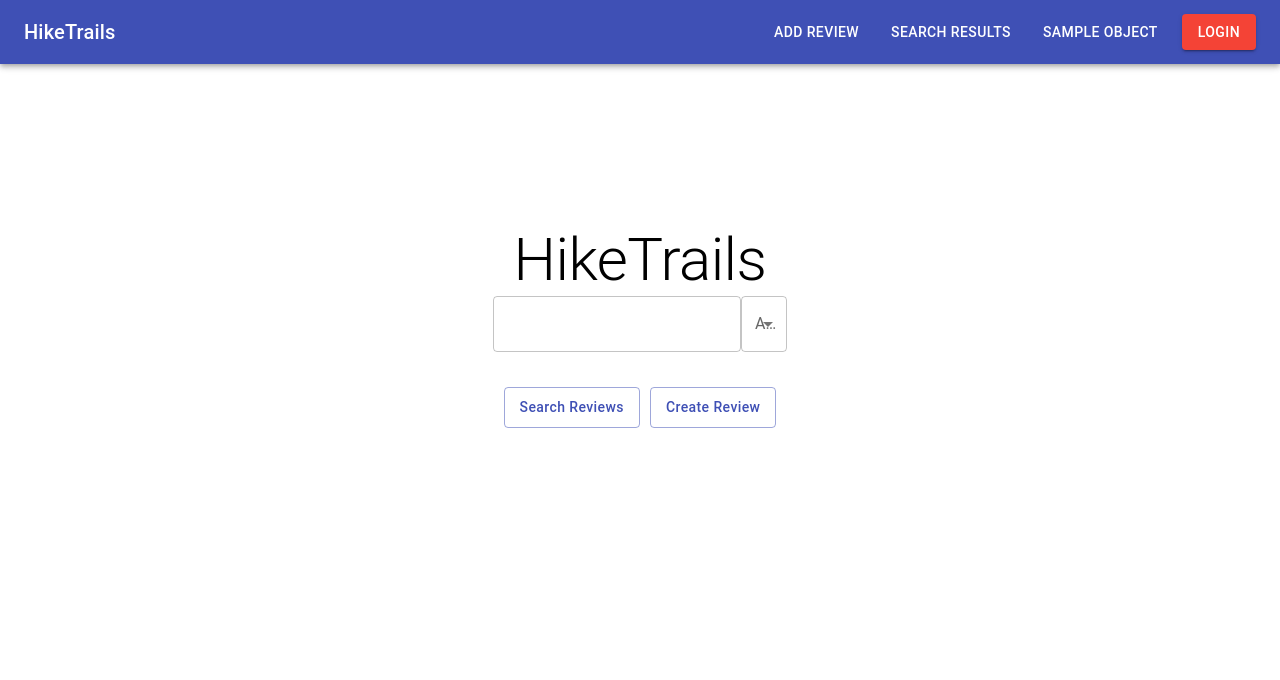
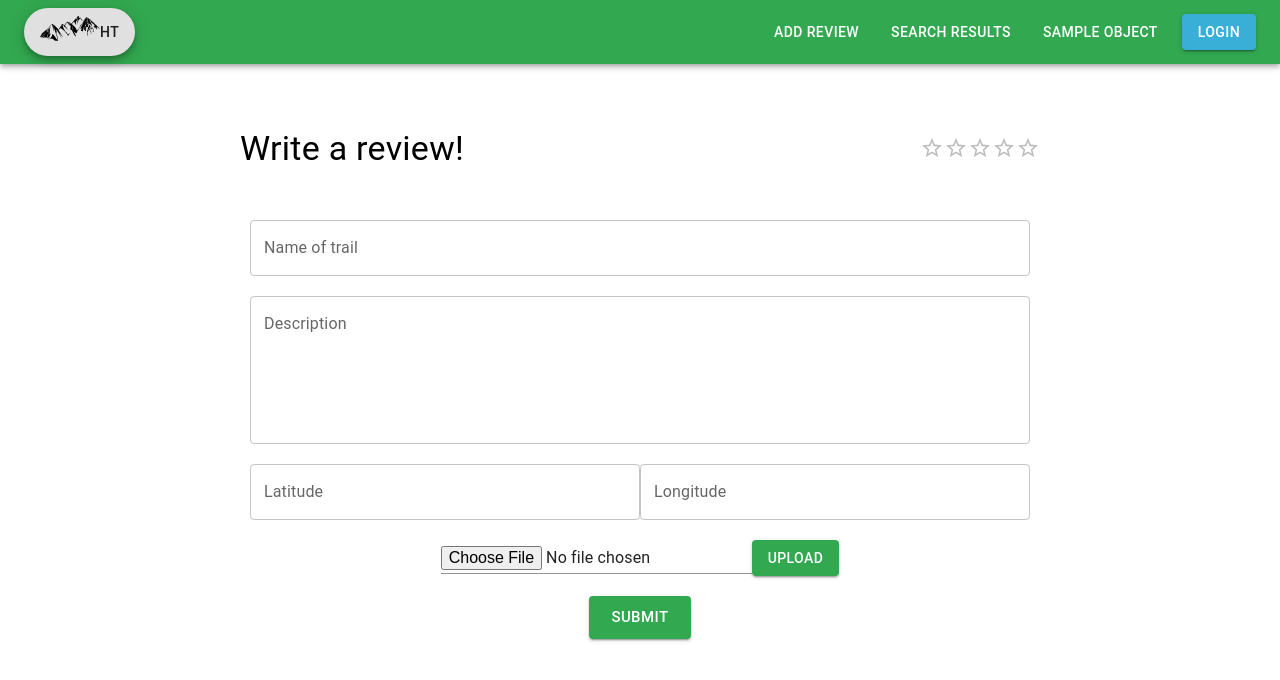
Before and after one commit to kapooa13/hiketrails, a React (Create React App) app: page /addreview in a window 1280 px wide. Shown: the top 680 px of the page. Built offline with nearby package versions, Linux system fonts and the light colour scheme.

Commit message:
Completed submission page and added logo

```diff
--- a/src/App.css
+++ b/src/App.css
@@ -28,7 +28,7 @@ a:link, a:visited {
 .home__body {
   flex: 1;
   display: flex;
-  margin-top: 12.5%;
+  margin-top: 10%;
   flex-direction: column;
 }
 
--- a/src/App.js
+++ b/src/App.js
@@ -1,7 +1,10 @@
 import './App.css';
+import HTLogo from './hiketrails-logo-cropped.svg';
 
 import Search from './Search';
 import UserLogin from './UserLogin';
+import SubmissionPage from './SubmissionPage';
+import SampleObject from './SampleObject';
 import DrawerComponent from './NavbarDrawer';
 import useMediaQuery from '@mui/material/useMediaQuery'
 
@@ -15,27 +18,22 @@ import {
 import Stack from '@mui/material/Stack';
 
 import * as React from 'react';
-import AppBar from '@mui/material/AppBar';
-import Box from '@mui/material/Box';
-import Toolbar from '@mui/material/Toolbar';
-import Typography from '@mui/material/Typography';
-import Button from '@mui/material/Button';
-
+import { AppBar, Box, Fab, Toolbar, Typography, Button, SvgIcon, Icon } from '@mui/material';
 import { createTheme, ThemeProvider } from '@mui/material/styles';
 
 
 const theme = createTheme({
   palette: {
     primary: {
-      light: '#757ce8',
-      main: '#3f50b5',
-      dark: '#002884',
+      light: '#5BB973',
+      main: '#32a850',
+      dark: '#237538',
       contrastText: '#fff',
     },
     secondary: {
-      light: '#ff7961',
-      main: '#f44336',
-      dark: '#ba000d',
+      light: '#60BFDF',
+      main: '#39afd8',
+      dark: '#277A97',
       contrastText: '#000',
     },
   },
@@ -50,9 +48,21 @@ function ButtonAppBar() {
     <Box sx={{ flexGrow: 1 }}>
       <AppBar position="static">
         <Toolbar>
-          <Typography align="left" variant="h6" component={Link} to={'/'} style={{ textDecoration: 'none', boxShadow: 'none' }}>
+          {/*<Typography align="left" variant="h6" component={Link} to={'/'} style={{ textDecoration: 'none', boxShadow: 'none' }}>
             HikeTrails
-          </Typography>
+          </Typography>*/}
+          <Fab size="large" variant="extended" color="white" aria-label="edit">
+            {/*HT*/}
+            <div>
+              <img src={HTLogo} alt="logo" width="60px"/>
+            </div>
+            <div color='#32a850'>
+              HT
+{/*              <Typography align="right" color="primary" variant="h6" component={Link} to={'/'} style={{ textDecoration: 'none', boxShadow: 'none' }}>
+                HT
+              </Typography>
+*/}            </div>
+          </Fab>
           <div style={{ flexGrow: 1 }}>
           </div>
           {
@@ -86,17 +96,12 @@ function Results() {
   return Home();
 }
 
-function SampleObject() {
-  return Home();
-}
-
-function SubmissionPage() {
-  return Home();
-}
-
 function Home() {
   return (
     <div className="home__body">
+      <div>
+        <img src={HTLogo} alt="logo" width="210px"/>
+      </div>
       <Typography variant="h2">
         HikeTrails
       </Typography>
--- a/src/SampleObject.js
+++ b/src/SampleObject.js
@@ -0,0 +1,17 @@
+import * as React from 'react';
+import { Box, Input, Rating, Button, Typography, TextField, useMediaQuery } from '@mui/material';
+
+export default function SampleObject() {
+    return (
+        <div style={{
+            display: 'flex',
+            width: '100%',
+            height: '100%',
+            justifyContent: 'center',
+            alignContent: 'center',
+            marginTop: '5%',
+        }}>
+
+        </div>
+    )
+}
--- a/src/SubmissionPage.js
+++ b/src/SubmissionPage.js
@@ -0,0 +1,147 @@
+import * as React from 'react';
+import { Box, Input, Rating, Button, Typography, TextField, useMediaQuery } from '@mui/material';
+
+export default function SubmissionPage() {
+
+  const [value, setValue] = React.useState(0);
+  const isMobileMatch = useMediaQuery("(max-width:600px)");
+
+  return (
+    <div style={{
+      display: 'flex',
+      width: '100%',
+      height: '100%',
+      justifyContent: 'center',
+      alignContent: 'center',
+      marginTop: '5%',
+    }}>
+      <Box
+        component="form"
+        sx={{
+          // border: 1,
+          display: 'flex',
+          flexDirection: 'column',
+          flexWrap: 'wrap',
+          width: '90%',
+          maxWidth: '800px',
+          height: '100%',
+          justifyContent: 'center',
+          alignContent: 'center'
+        }}
+        noValidate
+        autoComplete="off"
+      >
+        <Box sx={{
+          display: 'flex',
+          width: '100%',
+          flexDirection: isMobileMatch ? 'column' : 'nowrap',
+          flexWrap: isMobileMatch ? 'wrap' : 'none',
+          alignContent: 'center',
+          justifyContent: 'center'
+        }}>
+
+          <Box sx={{
+            display: 'flex',
+            flexGrow: 1,
+            alignContent: 'center',
+            justifyContent: 'left',
+          }}>
+            <Typography align="center" variant="h4"  >
+              Write a review!
+            </Typography>
+          </Box>
+          <Box sx={{
+            display: 'flex',
+            flexGrow: 1,
+            alignContent: 'center',
+            justifyContent: isMobileMatch ? 'center' : 'right',
+            marginTop: '1%'
+          }}>
+            <Rating
+              name="simple-controlled"
+              value={value}
+              onChange={(event, newValue) => {
+                setValue(newValue);
+              }}
+            />
+          </Box>
+
+
+        </Box>
+        <Box sx={{
+          display: 'flex',
+          marginTop: '5%',
+          padding: '10px',
+          justifyContent: 'center'
+        }}>
+          <TextField
+            sx={{ width: '100%', maxWidth: '800px' }}
+            id="outlined-basic"
+            label="Name of trail"
+            variant="outlined"
+          />
+        </Box>
+        <Box sx={{
+          display: 'flex',
+          padding: '10px',
+          justifyContent: 'center'
+        }}>
+          <TextField
+            sx={{ width: '100%', maxWidth: '800px' }}
+            id="outlined-basic"
+            label="Description"
+            multiline="true"
+            minRows="5"
+            variant="outlined"
+          />
+        </Box>
+
+        <Box sx={{
+          display: 'flex',
+          padding: '10px',
+          justifyContent: 'center'
+        }}>
+          <TextField
+            sx={{ width: '100%', maxWidth: '800px' }}
+            id="outlined-basic"
+            label="Latitude"
+            variant="outlined"
+          />
+          <TextField
+            sx={{ width: '100%', maxWidth: '800px' }}
+            id="outlined-basic"
+            label="Longitude"
+            variant="outlined"
+          />
+        </Box>
+        <Box sx={{
+          display: 'flex',
+          padding: '10px',
+          justifyContent: 'space-around'
+        }}>
+          <label htmlFor="contained-button-file">
+            <Input
+              accept="image/*"
+              id="contained-button-file"
+              multiple type="file" />
+            <Button variant="contained" component="span">
+              Upload
+            </Button>
+          </label>
+        </Box>
+        <Box sx={{
+          display: 'flex',
+          padding: '10px',
+          justifyContent: 'space-around'
+        }}>
+          <Button
+            width='20%'
+            size='large'
+            variant='contained'>
+            Submit
+          </Button>
+        </Box>
+      </Box>
+    </div>
+  );
+}
```
Also changed, not shown: src/hiketrails-logo-cropped.svg (added), src/hiketrails-logo.svg (added).
